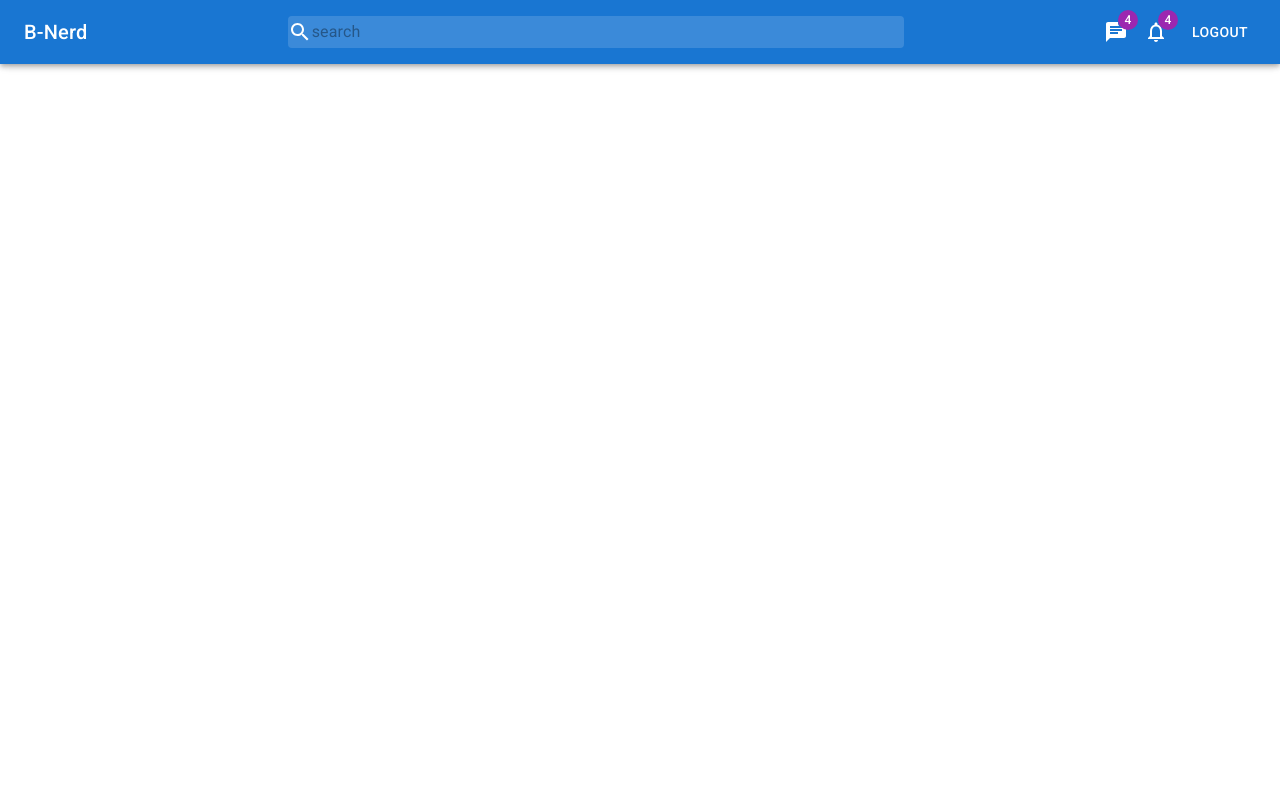
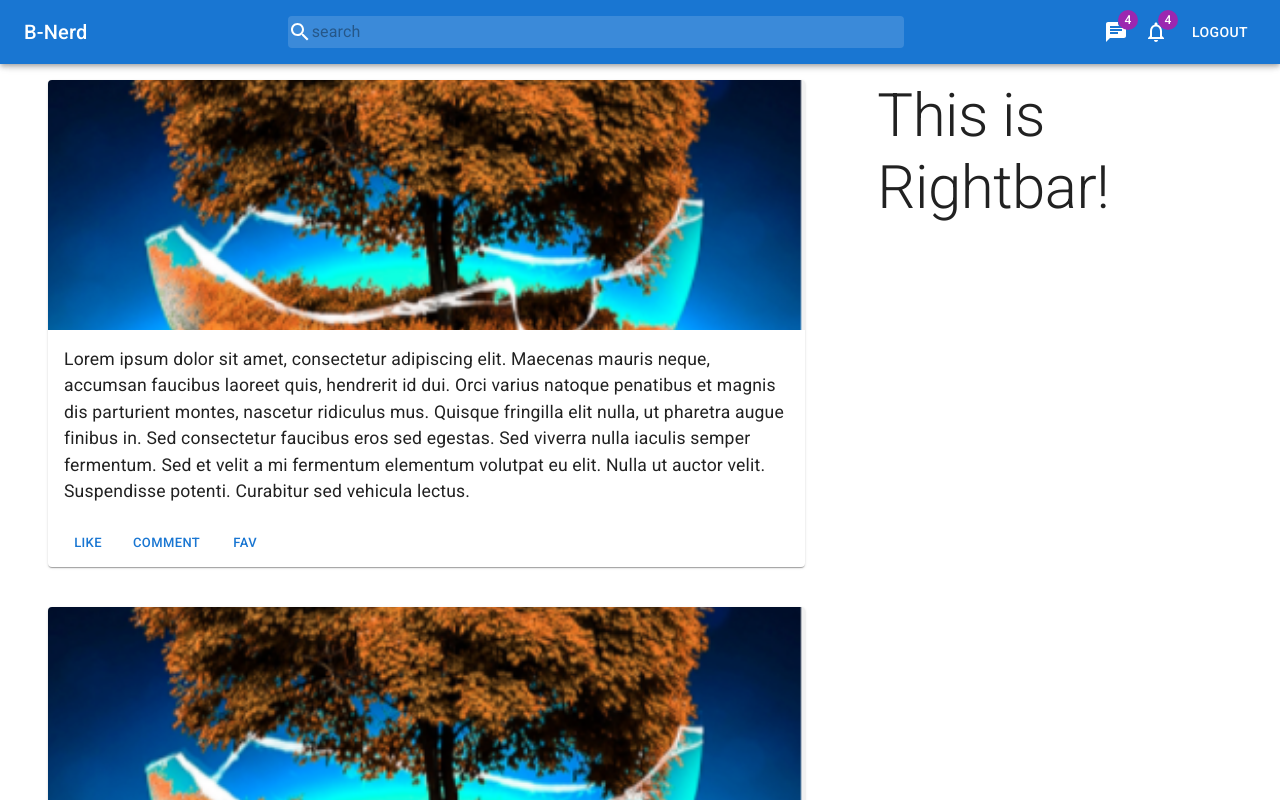
Before and after one commit to SushantKhanal/BookNerdFE, a React (Create React App) app: page /addPost in a window 1280 px wide. Shown: the top 800 px of the page. Built offline with nearby package versions, Linux system fonts and the light colour scheme.

Commit message:
initialise Feed design

```diff
--- a/src/App.js
+++ b/src/App.jsx
@@ -2,8 +2,10 @@ import './App.css';
 import { Routes, Route } from 'react-router-dom';
 import Home from './components/Home/Home';
 import AddPost from './screens/AddPost/AddPost';
-import { AppBar, Container, CssBaseline } from '@mui/material';
+import { CssBaseline, Grid } from '@mui/material';
 import NavBar from "./components/Navbar/Navbar";
+import Feed from './components/Feed/Feed';
+import Rightbar from './components/Rightbar/RightBar';
 
 function App() {
   return (
@@ -17,13 +19,14 @@ function App() {
     <>
       <CssBaseline/>
       <NavBar/>
-      <main>
-        <div>
-          <Container>
-
-          </Container>
-        </div>
-      </main>
+      <Grid container>
+        <Grid item sm={8} xs={12}>
+          <Feed/>
+        </Grid>
+        <Grid item sm={4}>
+          <Rightbar/>
+        </Grid>
+      </Grid>
     </>
   );
 }
--- /dev/null
+++ b/src/components/Feed/Feed.jsx
@@ -0,0 +1,15 @@
+import { StyledContainer } from "./FeedStyles";
+import Post from "./Post/Post";
+
+const Feed = () => {
+    return (
+        <StyledContainer>
+            <Post/>
+            <Post/>
+            <Post/>
+            <Post/>
+        </StyledContainer>
+    )
+}
+
+export default Feed;
--- /dev/null
+++ b/src/components/Feed/FeedStyles.js
@@ -0,0 +1,6 @@
+import { Container } from '@mui/material';
+import { styled } from '@mui/material/styles';
+
+export const StyledContainer = styled(Container)(({ theme }) => ({
+    paddingTop: theme.spacing(10)
+}));
--- /dev/null
+++ b/src/components/Feed/Post/Post.jsx
@@ -0,0 +1,31 @@
+import { Button, CardActionArea, CardActions, CardContent, Typography } from "@mui/material"
+import { StyledCard, StyledCardMedia } from "./PostStyles";
+
+const Post = () => {
+    return (
+        <StyledCard>
+            <CardActionArea>
+                <StyledCardMedia
+                    image={require('../../../assets/preety.png')}
+                    title="My Post"
+                />
+                <CardContent>
+                    <Typography variant="body1" fontSize="1.1rem">
+                        Lorem ipsum dolor sit amet, consectetur adipiscing elit. Maecenas mauris neque, accumsan faucibus laoreet
+                        quis, hendrerit id dui. Orci varius natoque penatibus et magnis dis parturient montes, nascetur ridiculus
+                        mus. Quisque fringilla elit nulla, ut pharetra augue finibus in. Sed consectetur faucibus eros sed egestas.
+                        Sed viverra nulla iaculis semper fermentum. Sed et velit a mi fermentum elementum volutpat eu elit. Nulla
+                        ut auctor velit. Suspendisse potenti. Curabitur sed vehicula lectus.
+                    </Typography>
+                </CardContent>
+                <CardActions>
+                    <Button size="small" color="primary">Like</Button>
+                    <Button size="small" color="primary">Comment</Button>
+                    <Button size="small" color="primary">Fav</Button>
+                </CardActions>
+            </CardActionArea>
+        </StyledCard>
+    )
+}
+
+export default Post;
--- /dev/null
+++ b/src/components/Feed/Post/PostStyles.js
@@ -0,0 +1,15 @@
+import { Card, CardMedia } from '@mui/material';
+import { styled } from '@mui/material/styles';
+
+export const StyledCard = styled(Card)(({ theme }) => ({
+    marginBottom: theme.spacing(5),
+    marginLeft: theme.spacing(3),
+    marginRight: theme.spacing(3),
+}));
+
+export const StyledCardMedia = styled(CardMedia)(({ theme }) => ({
+    height: 250,
+    [theme.breakpoints.down("sm")]: {
+        height: 200
+    }
+}));
--- a/src/components/Navbar/Navbar.jsx
+++ b/src/components/Navbar/Navbar.jsx
@@ -1,5 +1,4 @@
 import { AppBar, Toolbar, Typography } from "@mui/material"
-import SearchIcon from '@mui/icons-material/Search';
 import { styled } from '@mui/material/styles';
 import { useState } from "react";
 import NavBarIcons from "./NavbarIcons/NavbarIcons";
--- /dev/null
+++ b/src/components/Rightbar/RightBar.jsx
@@ -0,0 +1,16 @@
+//Online Friends(profile pic)
+//Authors(names)
+//Books(Gallery)
+
+import { Typography } from "@mui/material";
+import { StyledContainer } from "./RightBarStyles";
+
+const Rightbar = () => {
+    return (
+        <StyledContainer>
+            <Typography variant="h2">This is Rightbar!</Typography>
+        </StyledContainer>
+    )
+}
+
+export default Rightbar;
--- /dev/null
+++ b/src/components/Rightbar/RightBarStyles.js
@@ -0,0 +1,6 @@
+import { Container } from '@mui/material';
+import { styled } from '@mui/material/styles';
+
+export const StyledContainer = styled(Container)(({ theme }) => ({
+    paddingTop: theme.spacing(10)
+}));
```
Also changed, not shown: src/components/Leftbar/Leftbar.jsx (added, +7 -0 lines), src/assets/preety.png (added).
